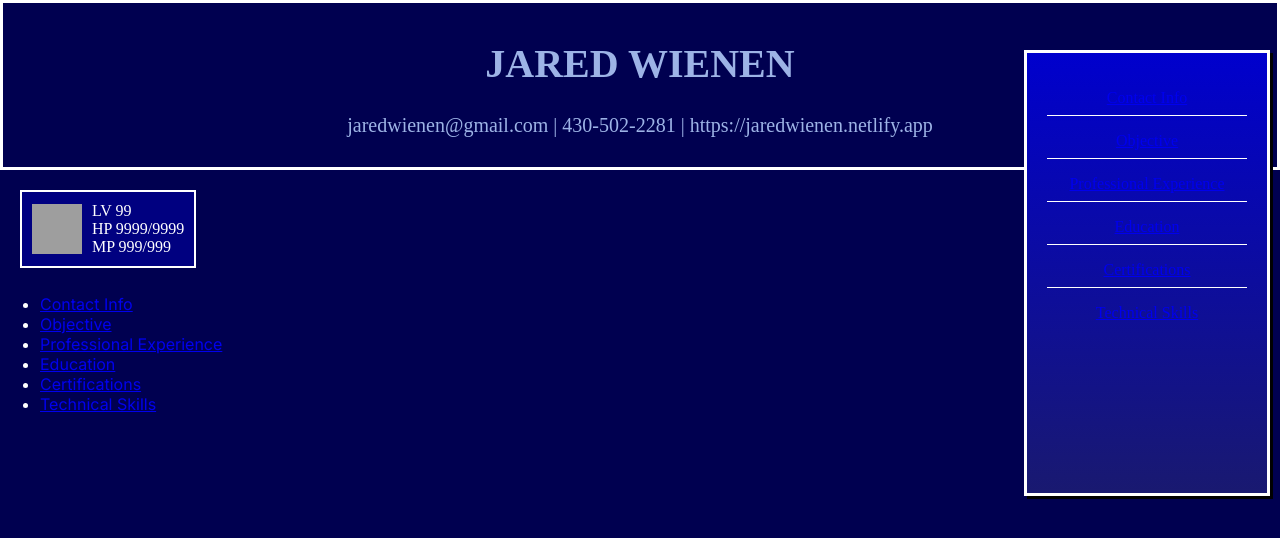
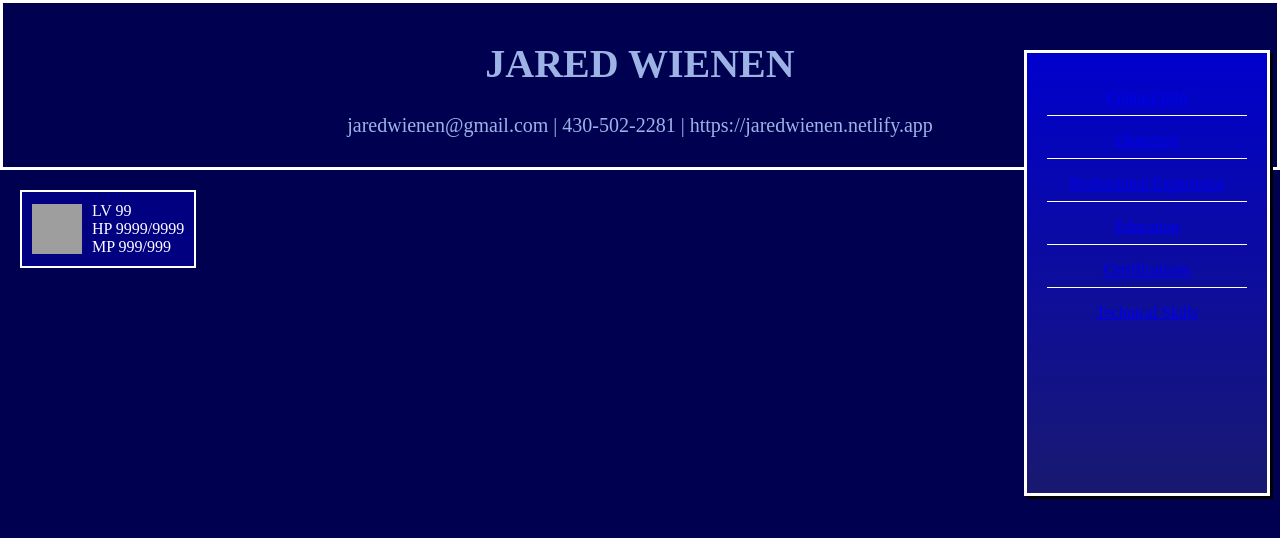
Before and after one commit to indohippi/my-resume, a Next.js app: page / in a window 1280 px wide. Shown: the top 538 px of the page. Built offline with nearby package versions, Linux system fonts and the light colour scheme; grey boxes are pictures that could not be loaded.

Commit message:
modal added, routes fixed

```diff
--- a/app/page.js
+++ b/app/page.js
@@ -1,29 +1,36 @@
+// app/page.js
+'use client';
+
 import React from 'react';
-import Link from 'next/link';
 import Header from '../components/Header';
 import Menu from '../components/Menu';
 import CharacterStats from '../components/CharacterStats';
+import Modal from '../components/Modal';
+import ContactInfo from '../pages/ContactInfo';
+// Import other page components as needed
+import { useSearchParams } from 'next/navigation';
 
 export default function Home() {
+  const searchParams = useSearchParams();
+  const modal = searchParams.get('modal');
+
+  const renderModalContent = () => {
+    switch (modal) {
+      case 'contactInfo':
+        return <ContactInfo />;
+      // Add cases for other modals
+      default:
+        return null;
+    }
+  };
+
   return (
     <div>
       <Header />
       <Menu />
       <CharacterStats />
-      {/* ... other components */}
-      <nav>
-        <ul>
-          {/* Update the hrefs to match the file names in the pages directory */}
-          <li><Link href="/ContactInfo">Contact Info</Link></li>
-          <li><Link href="/Objective">Objective</Link></li>
-          <li><Link href="/ProfessionalExperience">Professional Experience</Link></li>
-          <li><Link href="/Education">Education</Link></li>
-          <li><Link href="/Certifications">Certifications</Link></li>
-          <li><Link href="/TechnicalSkills">Technical Skills</Link></li>
-          {/* Add other navigation links as needed */}
-        </ul>
-      </nav>
-      {/* The common part of the page or any other components can be added here */}
+      {modal && <Modal>{renderModalContent()}</Modal>}
+      {/* Rest of the page content */}
     </div>
   );
 };
--- a/components/Menu.js
+++ b/components/Menu.js
@@ -5,13 +5,12 @@ import styles from '/styles/Menu.module.css'; // Make sure the path to your CSS
 const Menu = () => {
   return (
     <div className={styles.menu}>
-      <Link href="/contactInfo" className={styles.menuItem}>Contact Info</Link>
-      <Link href="/objective" className={styles.menuItem}>Objective</Link>
-      <Link href="/professionalExperience" className={styles.menuItem}>Professional Experience</Link>
-      <Link href="/education" className={styles.menuItem}>Education</Link>
-      <Link href="/certifications" className={styles.menuItem}>Certifications</Link>
-      <Link href="/technicalSkills" className={styles.menuItem}>Technical Skills</Link>
-      {/* Add any additional links you may have */}
+      <Link href="/?modal=ContactInfo" className={styles.menuItem}>Contact Info</Link>
+      <Link href="/?modal=Objective" className={styles.menuItem}>Objective</Link>
+      <Link href="/?modal=ProfessionalExperience" className={styles.menuItem}>Professional Experience</Link>
+      <Link href="/?modal=Education" className={styles.menuItem}>Education</Link>
+      <Link href="/?modal=Certifications" className={styles.menuItem}>Certifications</Link>
+      <Link href="/?modal=TechnicalSkills" className={styles.menuItem}>Technical Skills</Link>
     </div>
   );
 };
--- /dev/null
+++ b/components/Modal.js
@@ -0,0 +1,16 @@
+// components/Modal.js
+import React from 'react';
+import styles from '/styles/Modal.module.css'; // Create and import your modal styles
+
+const Modal = ({ children, onClose }) => {
+  return (
+    <div className={styles.modalOverlay}>
+      <div className={styles.modalContent}>
+        {children}
+        <button onClick={onClose} className={styles.closeButton}>Close</button>
+      </div>
+    </div>
+  );
+};
+
+export default Modal;
--- /dev/null
+++ b/styles/Modal.module.css
@@ -0,0 +1,34 @@
+/* styles/Modal.module.css */
+
+.modalOverlay {
+    position: fixed;
+    top: 0;
+    left: 0;
+    width: 100%;
+    height: 100%;
+    background-color: rgba(0, 0, 0, 0.5); /* Semi-transparent background */
+    display: flex;
+    justify-content: center;
+    align-items: center;
+    z-index: 1000; /* Ensure it's above other content */
+  }
+
+  .modalContent {
+    background-color: white;
+    padding: 20px;
+    border-radius: 10px;
+    box-shadow: 0 4px 8px rgba(0, 0, 0, 0.1);
+    max-width: 500px; /* Adjust to your preference */
+    width: 90%; /* Responsive width */
+    z-index: 1001; /* Above the overlay */
+  }
+
+  .closeButton {
+    background: none;
+    border: none;
+    position: absolute;
+    top: 10px;
+    right: 10px;
+    cursor: pointer;
+    font-size: 1.5em;
+  }
```
Also changed, not shown: pages/index.js (deleted, +0 -27 lines).
